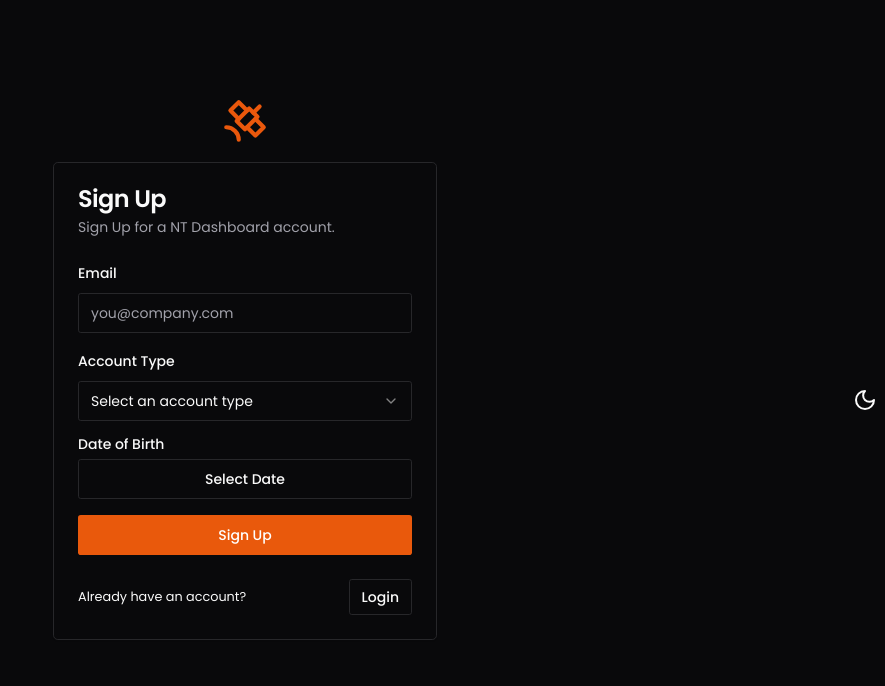
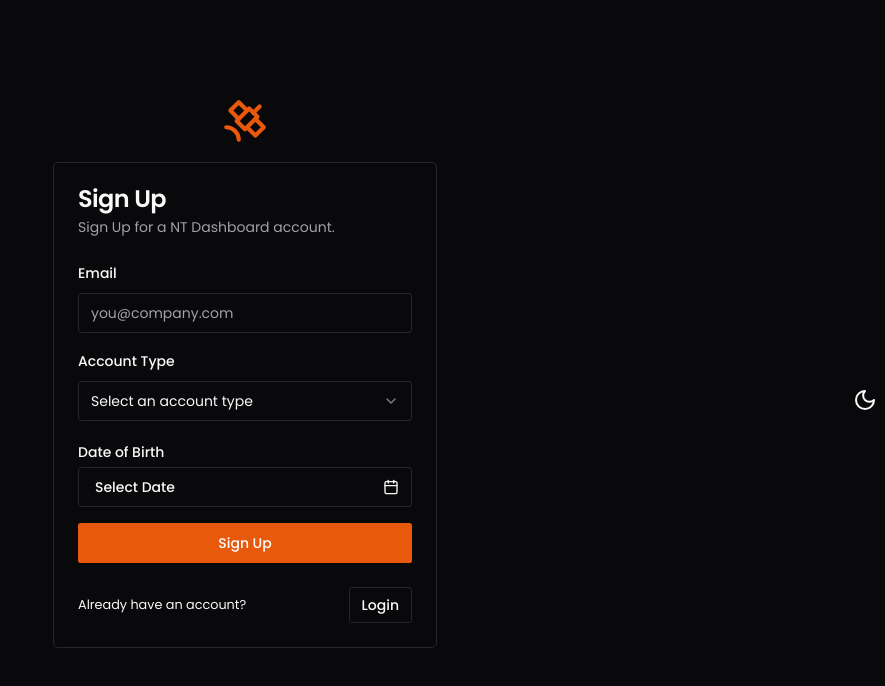
Before and after one commit to Nimira43/NT-Dashboard, a Next.js app: page /sign-up in a window 1280 px wide. Shown: the top 686 px of the page, without its empty margins (395-1280 px from the left). Built offline with nearby package versions, Linux system fonts and the light colour scheme.

Commit message:
Brough in Calandar icon and added a few touches of padding to the DOB field area

```diff
--- a/app/(logged-out)/sign-up/page.tsx
+++ b/app/(logged-out)/sign-up/page.tsx
@@ -7,7 +7,7 @@ import { Input } from '@/components/ui/input'
 import { Popover, PopoverTrigger } from '@/components/ui/popover'
 import { Select, SelectContent, SelectItem, SelectTrigger, SelectValue } from '@/components/ui/select'
 import { zodResolver } from '@hookform/resolvers/zod'
-import { Satellite } from 'lucide-react'
+import { CalendarIcon, Satellite } from 'lucide-react'
 import Link from 'next/link'
 import { useForm } from 'react-hook-form'
 import * as z from 'zod'
@@ -166,16 +166,17 @@ export default function SignupPage() {
                 control={form.control}
                 name='dob'
                 render={({field}) => (
-                  <FormItem className='flex flex-col'>
+                  <FormItem className='flex flex-col pt-2'>
                     <FormLabel>Date of Birth</FormLabel>
                       <Popover>
                         <PopoverTrigger asChild>
                           <FormControl>
                             <Button
                               variant='outline'
-                              className='normal-case'
+                              className='normal-case flex justify-between pr-3'
                             >
-                              Select Date
+                              <span>Select Date</span>
+                              <CalendarIcon />
                             </Button>
                           </FormControl>
                         </PopoverTrigger>
```
